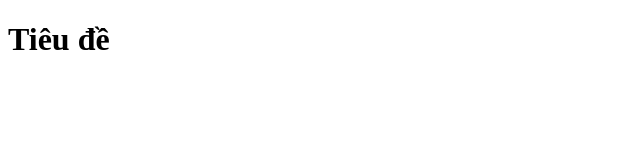
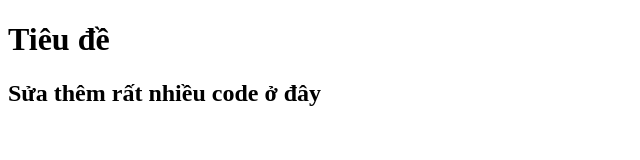
Before and after one commit to nguyenletuanwork/duan6, a plain HTML site: page index.html in a window 1280 px wide. Shown: the whole page, without its empty margins (0-640 px from the left). Drawn offline with Linux system fonts and the light colour scheme.

Commit message:
1.sửa code lần 1

```diff
--- a/index.html
+++ b/index.html
@@ -7,5 +7,6 @@
   </head>
   <body>
     <h1>Tiêu đề</h1>
+    <h2>Sửa thêm rất nhiều code ở đây</h2>
   </body>
 </html>
```
